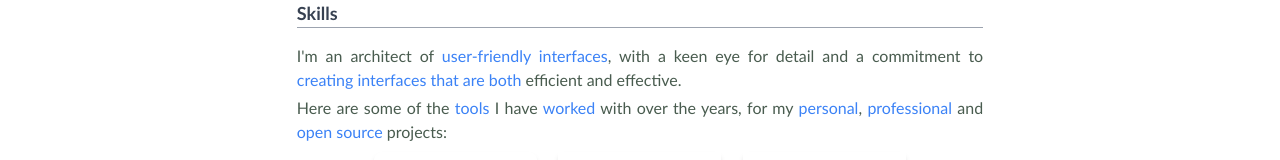
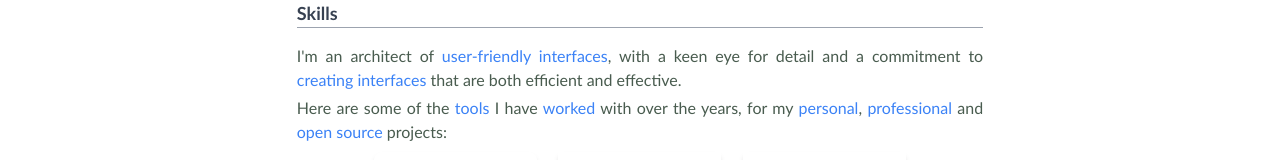
Before and after one commit to ayanfeOlugbeja/portfolio, a React (Create React App) app: page /about in a window 1280 px wide. Shown: the part 716-876 px from the top of the page. Built offline with nearby package versions, Linux system fonts and the light colour scheme.

Commit message:
Update About.js

```diff
--- a/src/pages/About.js
+++ b/src/pages/About.js
@@ -95,8 +95,8 @@ const About = () => {
             </span>
             , with a keen eye for detail and a commitment to{' '}
 <span className='font-normal text-blue-500'>
-            creating interfaces that are both
-  </span> efficient and effective.
+            creating interfaces
+  </span> that are both efficient and effective.
           </p>
           <p className='mt-1'>
             Here are some of the{' '}
```
